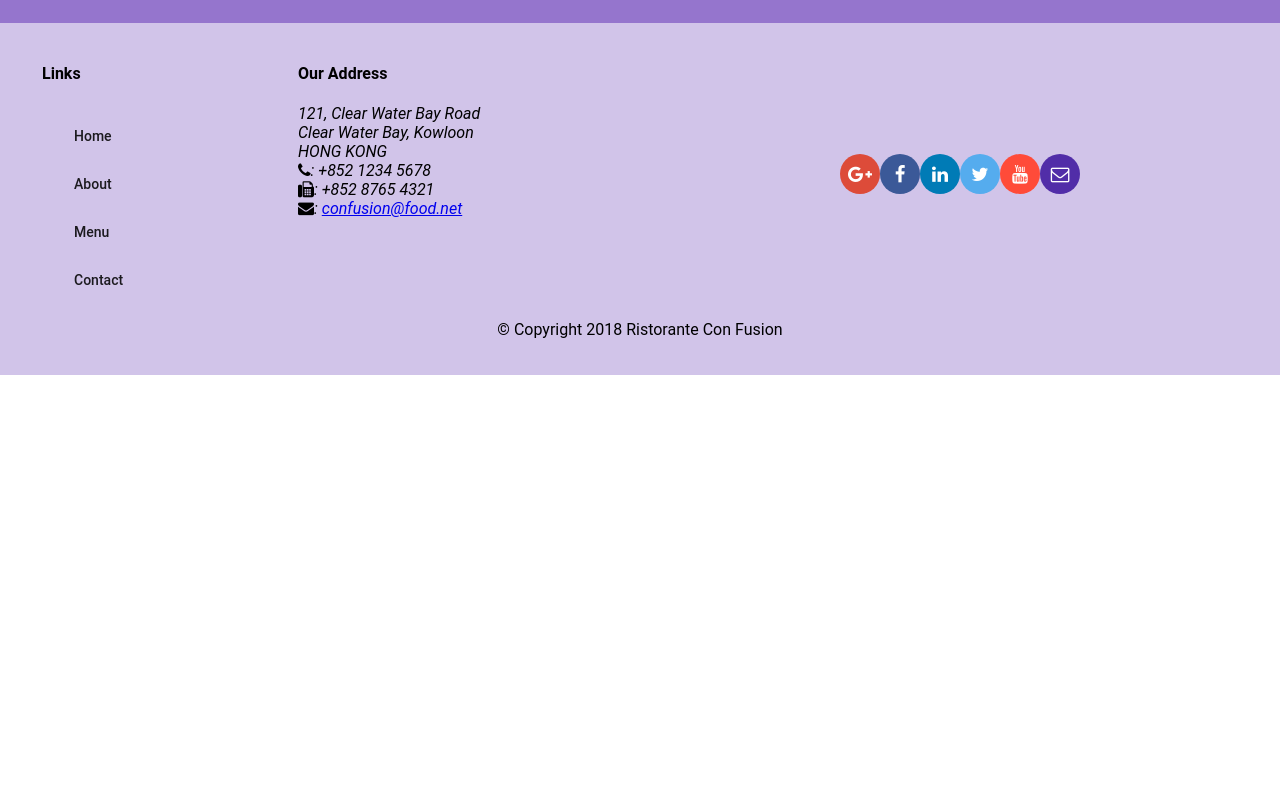
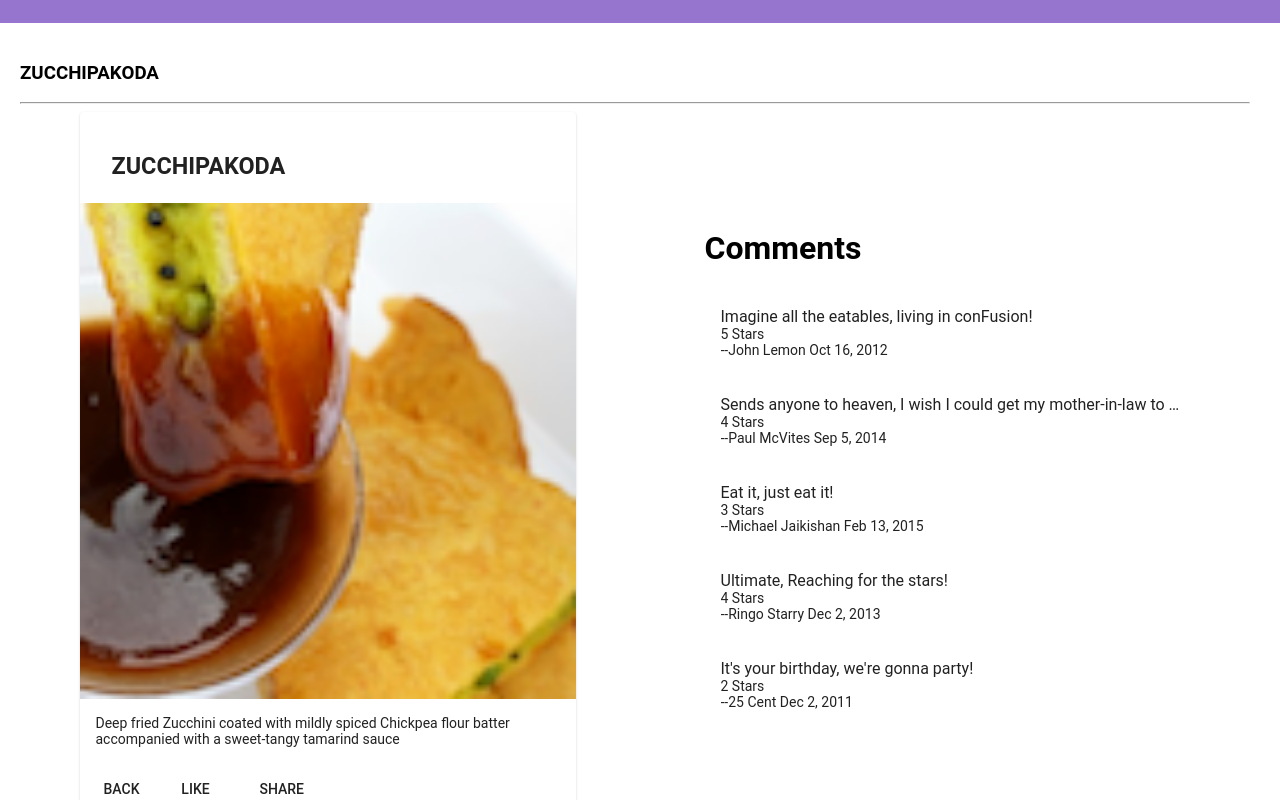
Before and after one commit to chintan8195/Front-End-JavaScript-Frameworks-Angular, an Angular app: page /dishdetail/1 in a window 1280 px wide. Before the commit this address led to /. Shown: the part 380-1180 px from the top of the page. Before the commit the page ends 800 px from the top, so only its background shows below. Built offline with nearby package versions, Linux system fonts and the light colour scheme.

Commit message:
Single Page Application Part 2

```diff
--- a/src/app/app-routing/routes.ts
+++ b/src/app/app-routing/routes.ts
@@ -9,6 +9,7 @@ import { ContactComponent } from '../contact/contact.component';
 export const routes: Routes = [
   { path: 'home',  component: HomeComponent },
   { path: 'menu',  component: MenuComponent },
+  { path: 'dishdetail/:id',  component: DishdetailComponent },
   { path: 'contactus',  component: ContactComponent },
   { path: '', redirectTo: '/home', pathMatch: 'full' }
 ];
--- a/src/app/dishdetail/dishdetail.component.html
+++ b/src/app/dishdetail/dishdetail.component.html
@@ -1,10 +1,17 @@
 <div class="container"
-    fxLayout="row"
+    fxLayout="row wrap"
     fxLayout.sm="column"
     fxLayout.xs="column"
     fxLayoutAlign.gt-md="space-around center"
     fxLayoutGap="10px"
     fxLayoutGap.xs="0">
+
+    <div fxFlex="100">
+      <div>
+        <h3>{{dish.name | uppercase}}</h3>
+        <hr>
+      </div>
+    </div>
 
   <div fxFlex="40">
     <div fxFlex *ngIf="dish">
@@ -20,6 +27,7 @@
           </p>
         </mat-card-content>
         <mat-card-actions>
+            <button mat-button (click)="goBack()">BACK</button>
           <button mat-button>LIKE</button>
           <button mat-button>SHARE</button>
         </mat-card-actions>
--- a/src/app/dishdetail/dishdetail.component.ts
+++ b/src/app/dishdetail/dishdetail.component.ts
@@ -1,5 +1,8 @@
 import { Component, OnInit, Input } from '@angular/core';
 import { Dish } from '../shared/dish';
+import { DishService } from '../services/dish.service';
+import { Params, ActivatedRoute } from '@angular/router';
+import { Location } from '@angular/common';
 
 
 @Component({
@@ -9,12 +12,19 @@ import { Dish } from '../shared/dish';
 })
 export class DishdetailComponent implements OnInit {
 
-  @Input()
-  dish = Dish;
+  dish: Dish;
 
-  constructor() {}
+  constructor(private dishservice: DishService,
+    private route: ActivatedRoute,
+    private location: Location) { }
 
   ngOnInit() {
+    const id = +this.route.snapshot.params['id'];
+    this.dish = this.dishservice.getDish(id);
+  }
+
+  goBack(): void {
+    this.location.back();
   }
 
 }
--- a/src/app/menu/menu.component.html
+++ b/src/app/menu/menu.component.html
@@ -11,7 +11,7 @@
 
       <div fxFlex>
         <mat-grid-list cols="2" rowHeight="200px">
-          <mat-grid-tile *ngFor="let dish of dishes" (click) = "onSelect(dish)">
+          <mat-grid-tile *ngFor="let dish of dishes" [routerLink]="['/dishdetail', dish.id]">
             <img height="200px" src={{dish.image}} alt={{dish.name}}>
             <mat-grid-tile-footer>
               <h1 matLine>{{dish.name | uppercase}}</h1>
@@ -22,5 +22,5 @@
 
 
 
-<app-dishdetail [dish] = "selectedDish"></app-dishdetail>
+<!--<app-dishdetail [dish] = "selectedDish"></app-dishdetail>-->
 </div>
```
